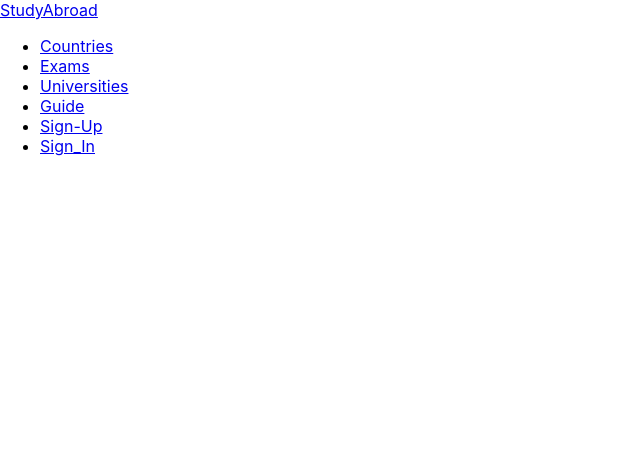
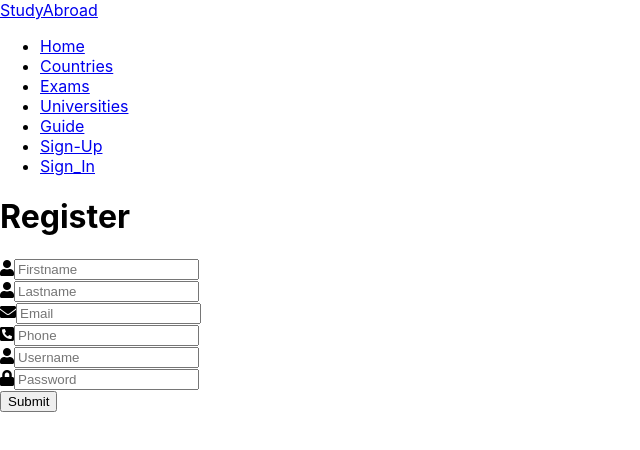
Before and after one commit to TechPhantoms/StudyAbroadFrontend, a React (Create React App) app: page /register in a window 1280 px wide. Shown: the top 450 px of the page, without its empty margins (0-640 px from the left). Built offline with nearby package versions, Linux system fonts and the light colour scheme.

Commit message:
sign up and login code added

```diff
--- a/package.json
+++ b/package.json
@@ -6,6 +6,7 @@
     "@testing-library/jest-dom": "^5.14.1",
     "@testing-library/react": "^11.2.7",
     "@testing-library/user-event": "^12.8.3",
+    "axios": "^0.21.1",
     "react": "^17.0.2",
     "react-dom": "^17.0.2",
     "react-router-dom": "^5.2.0",
--- a/public/index.html
+++ b/public/index.html
@@ -10,6 +10,11 @@
       content="Web site created using create-react-app"
     />
     <link rel="apple-touch-icon" href="%PUBLIC_URL%/logo192.png" />
+    <link rel="stylesheet" href="https://pro.fontawesome.com/releases/v5.10.0/css/all.css" integrity="sha384-AYmEC3Yw5cVb3ZcuHtOA93w35dYTsvhLPVnYs9eStHfGJvOvKxVfELGroGkvsg+p" crossorigin="anonymous"/>
+    <link
+    href="https://fonts.googleapis.com/css2?family=PT+Sans:wght@700&display=swap"
+    rel="stylesheet"/>
+    <link href='https://stackpath.bootstrapcdn.com/bootstrap/4.3.1/css/bootstrap.min.css'>
     <!--
       manifest.json provides metadata used when your web app is installed on a
       user's mobile device or desktop. See https://developers.google.com/web/fundamentals/web-app-manifest/
--- a/src/App.js
+++ b/src/App.js
@@ -1,16 +1,22 @@
 import logo from './logo.svg';
 import './App.css';
 import Header from './Header/header'
+import Home from './Body/Home/index';
 import Register from './Body/Register/Register';
+import Login from './Body/Login/Login';
+import Countries from './Body/Countries/countries';
 import {BrowserRouter as Router, Switch ,Route} from 'react-router-dom'
 
 function App() {
   return (
     <Router>
       <Header/>
-      {/* <switch> */}
-        {/* <Route path = '/register' component = {Register}/> */}
-      {/* </switch> */}
+      <Switch>
+        <Route path = '/' exact component = {Home}/>
+        <Route path = '/countries'  component ={Countries}/>
+        <Route path = '/register' component = {Register}/>
+        <Route path = '/login' component = {Login}/>
+      </Switch>
     </Router>
   )
 
--- /dev/null
+++ b/src/Body/Countries/countries.js
@@ -0,0 +1,12 @@
+import { Component } from "react";
+
+class Countries extends Component{
+    render(){
+        return(
+            <div>Countries</div>
+        )
+    }
+}
+
+
+export default Countries
--- /dev/null
+++ b/src/Body/Home/index.js
@@ -0,0 +1,13 @@
+import React, { Component } from 'react'
+
+class Home extends Component{
+    render() {
+        return (
+            <div>
+                Home Component
+            </div>
+        )
+    }
+}
+
+export default Home
--- a/src/Body/Login/Login.js
+++ b/src/Body/Login/Login.js
@@ -0,0 +1,59 @@
+import { Component } from "react";
+import axios from "axios";
+import { Redirect } from "react-router-dom";
+
+
+class Login extends Component{
+    state ={
+        username : "",
+        password : ""
+    }
+
+    inputHandler = (e) =>{
+        this.setState({
+            [e.target.name] : e.target.value
+        })
+    }
+
+
+
+    submitLogin = (e) => {
+        e.preventDefault();
+        axios.post('http://localhost:90/login', this.state)
+        .then((response) =>{
+            console.log(response)
+            localStorage.setItem('token', response.data.token)
+            window.location.reload()
+        })
+        .catch((err)=>{
+            console.log(err.response)
+        })
+    }
+    render(){
+        if(localStorage.getItem('token')){
+            return <Redirect to = "/home"/>
+        }
+        return(
+            <div className = 'login-box'>
+                <h1>Login</h1>
+
+                <form>
+                    <div className = 'textbox'>
+                        <i class = "fas fa-user"></i>
+                        <input type = 'text' name = 'username' placeholder='Username' value={this.state.username} onChange={this.inputHandler}/>
+                    </div>
+
+                    <div className = 'textbox'>
+                        <i class = "fas fa-lock"></i>
+                        <input type = 'password' name = 'password' placeholder='Password' value={this.state.password} onChange={this.inputHandler}/>
+                    </div>
+
+                    <button onClick= {this.submitLogin} className='login-btn'>Sign In</button>
+                </form>
+            </div>
+        )
+    }
+}
+
+
+export default Login
--- a/src/Body/Register/Register.js
+++ b/src/Body/Register/Register.js
@@ -1,13 +1,70 @@
 import { Component } from "react";
+import axios from 'axios'
+
 
 class Register extends Component{
+
+    state = {
+        firstname : "",
+        lastname : "",
+        email: "",
+        phone : "",
+        username : "",
+        password : ""
+    };
+
+    submitUser=(e)=>{
+        e.preventDefault();
+        const userdata = {
+            firstname : this.state.firstname,
+            lastname : this.state.lastname,
+            email : this.state.email,
+            phone : this.state.phone,
+            username : this.state.username,
+            password : this.state.password
+        }
+        axios.post("http://localhost:90/register", userdata)
+        .then((response) =>{
+            console.log(response)
+            this.props.history.push('/login')
+        })
+        .catch((err) =>{
+            console.log(err.response)
+        })
+
+    }
+
     render(){
         return(
-            <div>
+            <div className = 'SignUp-box'>
                 <h1> Register</h1>
                 <form>
-                    <input type="text" placeholder="firstname"/>
-                    <input type="text" placeholder="firstname"/>
+                <div className='text-box'>
+                <i class="fas fa-user"></i>
+                <input type="text" value = {this.state.firstname} onChange= {(event => {this.setState({firstname: event.target.value})})} placeholder='Firstname'/>
+                </div>
+                <div className='text-box'>
+                <i class="fas fa-user"></i>
+                <input type="text" value = {this.state.lastname} onChange= {(event => {this.setState({lastname: event.target.value})})} placeholder='Lastname'/>
+                </div>
+                <div className='text-box'>
+                <i class="fas fa-envelope"></i>
+                <input type="text" value = {this.state.email} onChange= {(event => {this.setState({email: event.target.value})})} placeholder='Email'/>
+                </div>
+                <div className='text-box'>
+                <i class="fas fa-phone-square-alt"></i>
+                <input type="text" value = {this.state.phone} onChange= {(event => {this.setState({phone: event.target.value})})} placeholder='Phone'/>
+                </div>
+                <div className='text-box'>
+                <i class="fas fa-user"></i>
+                <input type="text" value = {this.state.username} onChange= {(event => {this.setState({username: event.target.value})})} placeholder='Username'/>
+                </div>
+                <div className='text-box'>
+                <i class="fas fa-lock"></i>
+                <input type="password" value = {this.state.password} onChange= {(event => {this.setState({password: event.target.value})})} placeholder='Password'/>
+                </div>
+
+                <button onClick={this.submitUser} className='Submit-Btn'>Submit</button>
                 </form>
             </div>
         )
--- a/src/Header/header.js
+++ b/src/Header/header.js
@@ -2,7 +2,14 @@ import { Component } from "react"
 import { Link } from 'react-router-dom'
 
 class Header extends Component{
+
     render(){
+        const logout = () =>{
+            localStorage.clear()
+            window.location.href= '/'
+        }
+        const token = localStorage.getItem('token')
+    // const type = localStorage.getItem('type')
         return(
             <>
                 <nav className = "navbar">
@@ -10,6 +17,12 @@ class Header extends Component{
                         <Link to='/' className= 'navbar-logo'>StudyAbroad</Link>
 
                         <ul>
+                        <li className= "nav_item">
+                                <Link to='/' className='nav-links'>
+                                    Home
+                                </Link>
+                            </li>
+
                             <li className= "nav_item">
                                 <Link to='/countries' className='nav-links'>
                                     Countries
@@ -34,6 +47,15 @@ class Header extends Component{
                                 </Link>
                             </li>
 
+
+                        {token?<>
+                            <li className= "nav_item">
+                                <Link to='/' className='nav-links' onClick ={logout}>
+                                    Logout
+                                </Link>
+                            </li>
+
+                            </>:<>
                             <li className= "nav_item">
                                 <Link to='/register' className='nav-links'>
                                     Sign-Up
@@ -45,6 +67,9 @@ class Header extends Component{
                                     Sign_In
                                 </Link>
                             </li>
+
+                        </>}
+
                         </ul>
 
 
```
Also changed, not shown: 1 other file (tests, documents, lock files or other folders).
